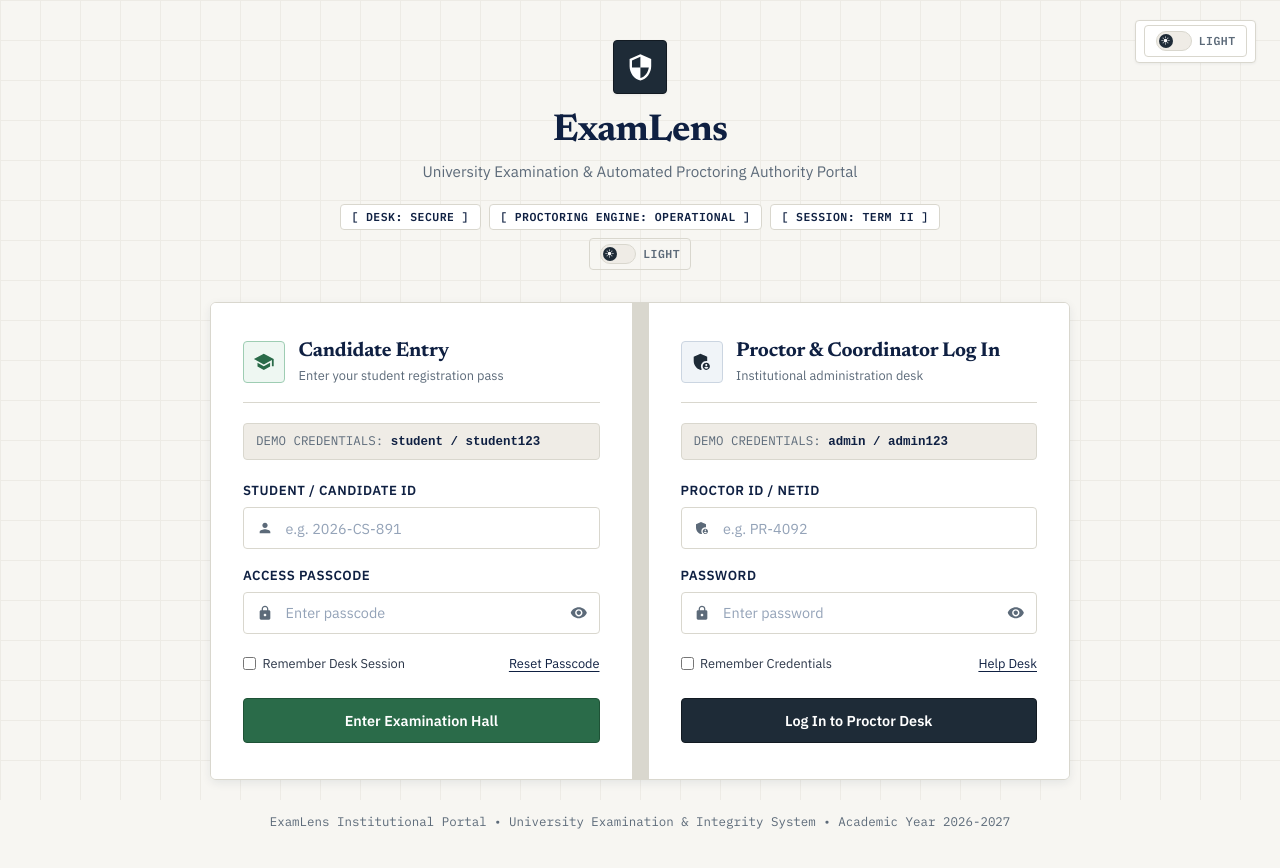
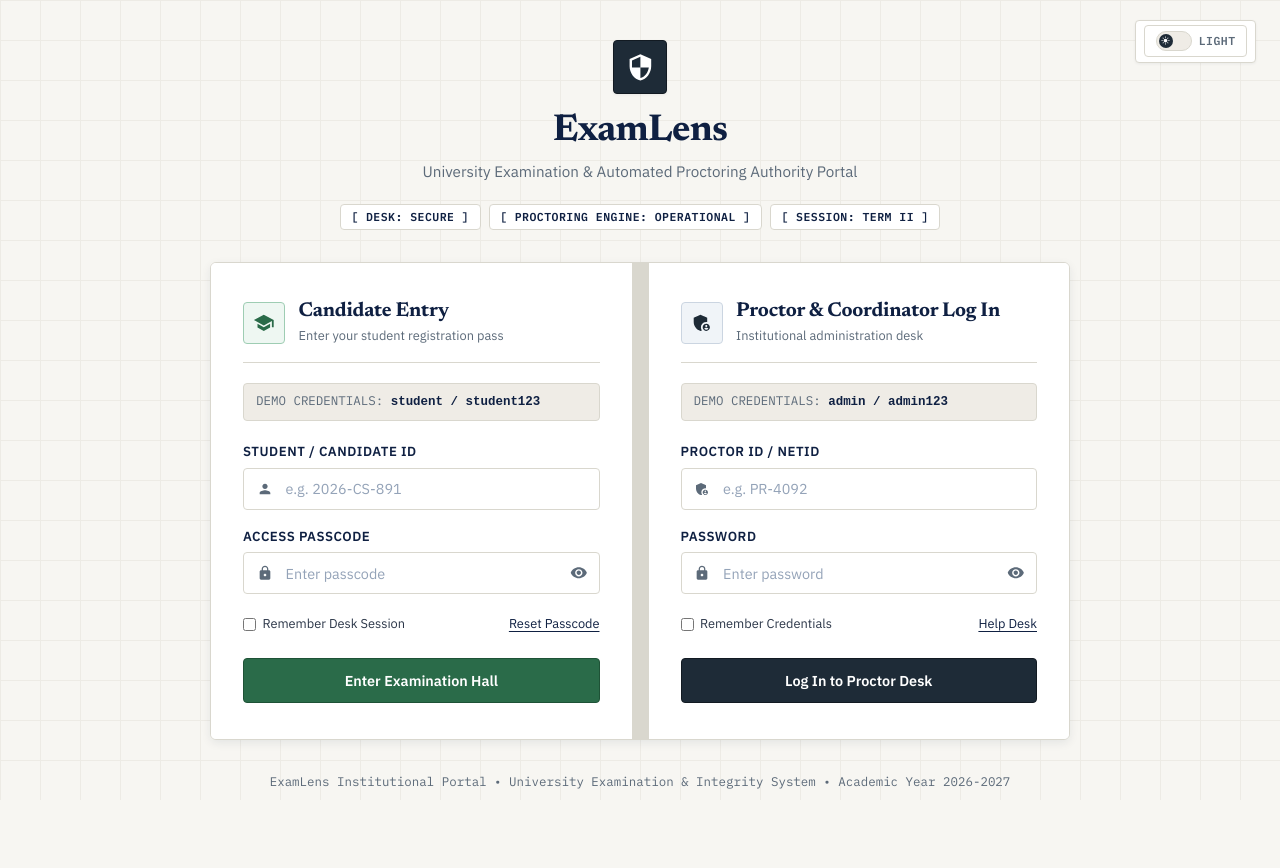
Before and after one commit to vu2f2425015-arch/ExamLens, a React (Vite) app: page / in a window 1280 px wide. Shown: the top 868 px of the page. After the commit the page ends 831 px from the top, so only its background shows below. Built offline with nearby package versions, Linux system fonts and the light colour scheme.

Commit message:
Remove 1 out of 2 ThemeToggle from Login component
Removed ThemeToggle component from the login page.

```diff
--- a/src/pages/Login/Login.jsx
+++ b/src/pages/Login/Login.jsx
@@ -55,7 +55,6 @@ export default function Login() {
           <span className={styles.chip}>[ DESK: SECURE ]</span>
           <span className={styles.chip}>[ PROCTORING ENGINE: OPERATIONAL ]</span>
           <span className={styles.chip}>[ SESSION: TERM II ]</span>
-          <ThemeToggle />
         </div>
       </div>
 
```
